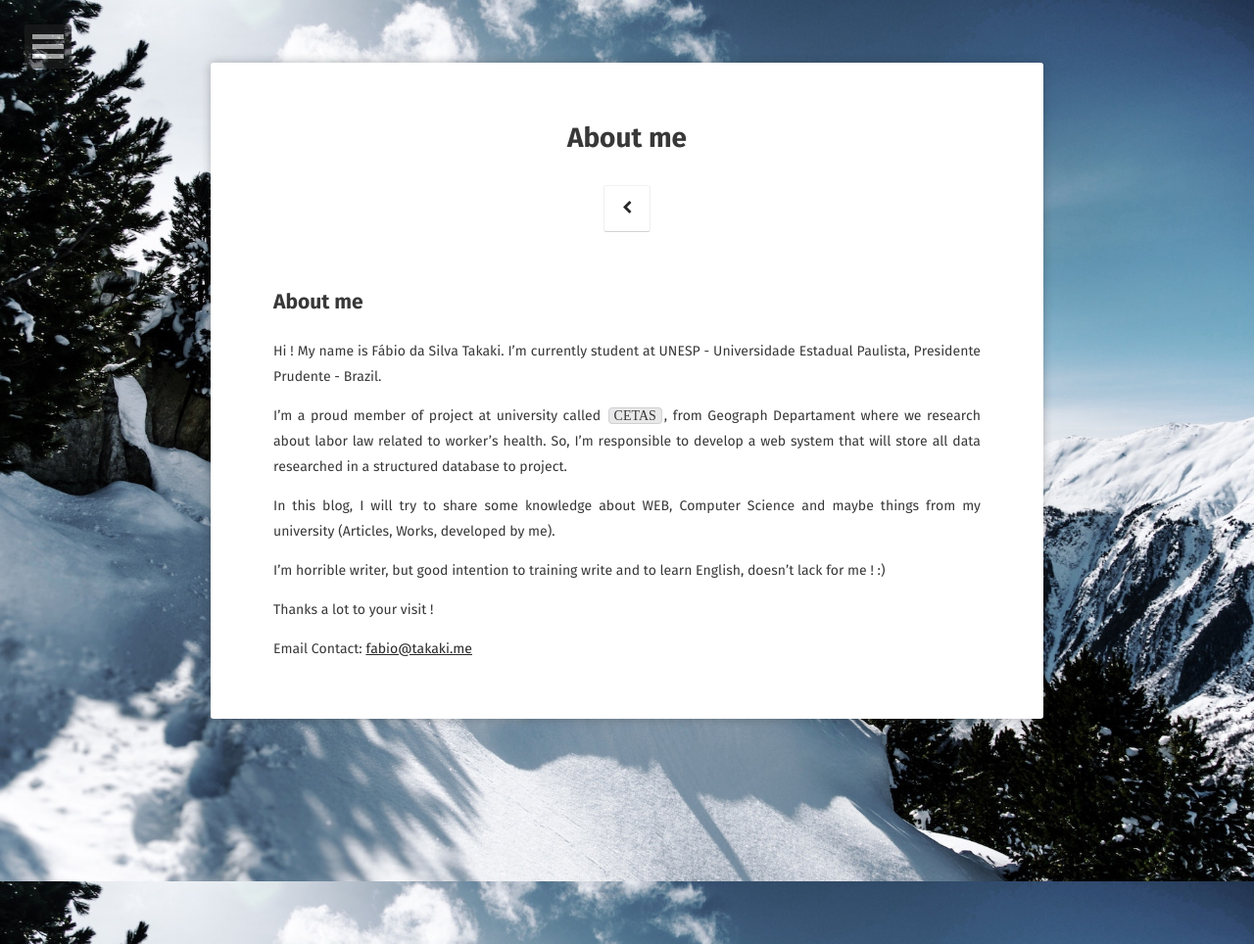
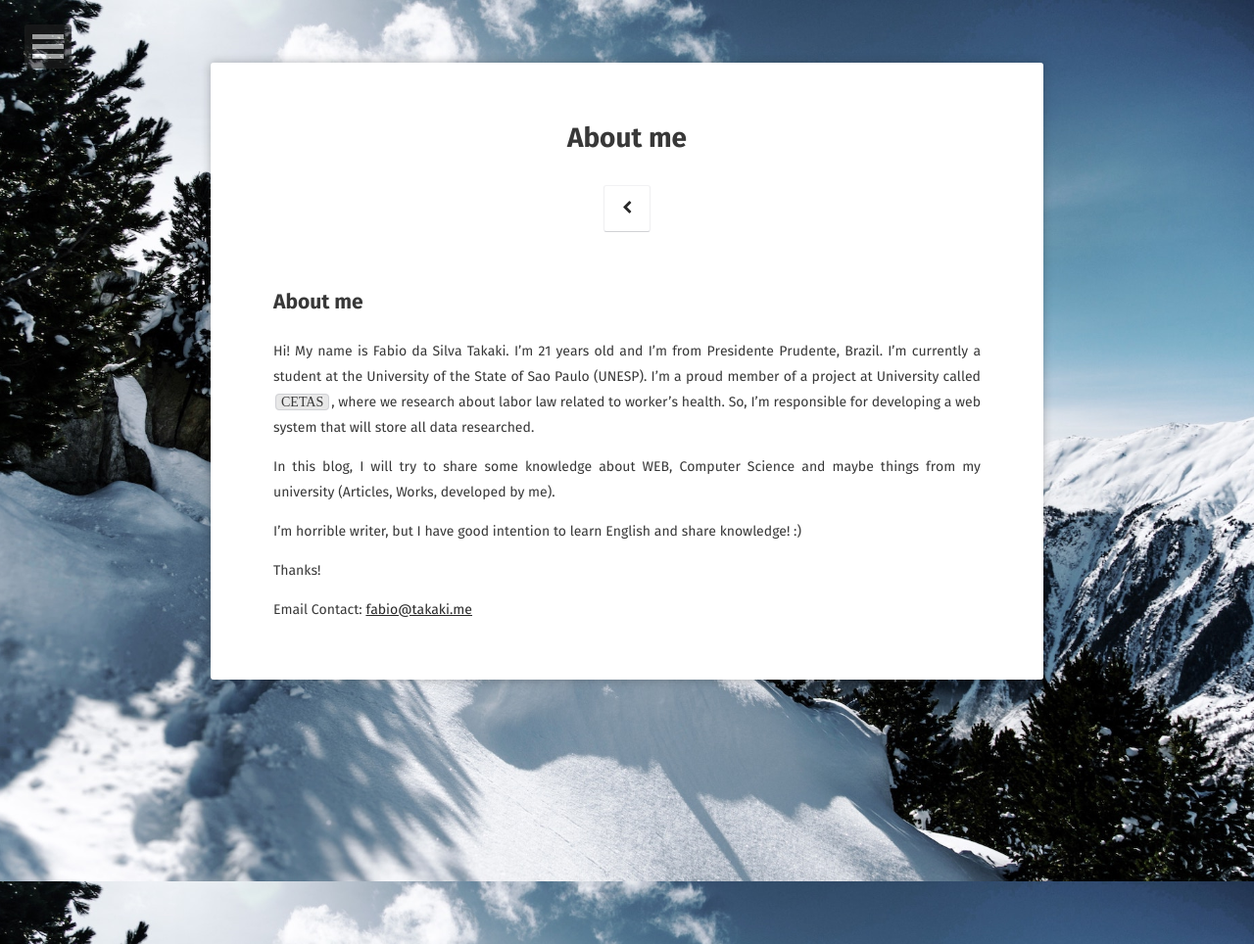
Before and after one commit to fabiotakaki/jekyll_old, a Jekyll site: the page built from about/index.md, in a window 1280 px wide. Shown: the whole page at 98% size. Built offline with Jekyll 4.4.1, drawn with Linux system fonts in a browser that asks for light colours; some web fonts are replaced.

Commit message:
about update 1

```diff
--- a/about/index.md
+++ b/about/index.md
@@ -6,15 +6,13 @@ date: 2016-03-21
 comments: false
 ---
 ## About me
-Hi ! My name is Fábio da Silva Takaki. I'm currently student at UNESP - Universidade Estadual Paulista, Presidente Prudente - Brazil.
 
-I'm a proud member of project at university called `CETAS`, from Geograph Departament where we research about labor law related to worker's health.
-So, I'm responsible to develop a web system that will store all data researched in a structured database to project.
+Hi! My name is Fabio da Silva Takaki. I’m 21 years old and I’m from Presidente Prudente, Brazil. I'm currently a student at the University of the State of Sao Paulo (UNESP). I’m a proud member of a project at University called  `CETAS`, where we research about labor law related to worker’s health. So, I’m responsible for developing a web system that will store all data researched.
 
 In this blog, I will try to share some knowledge about WEB, Computer Science and maybe things from my university (Articles, Works, developed by me).
 
-I'm horrible writer, but good intention to training write and to learn English, doesn't lack for me ! :)
+I'm horrible writer, but I have good intention to learn English and share knowledge! :)
 
-Thanks a lot to your visit !
+Thanks!
 
 Email Contact: [fabio@takaki.me](mailto:fabio@takaki.me)
```
